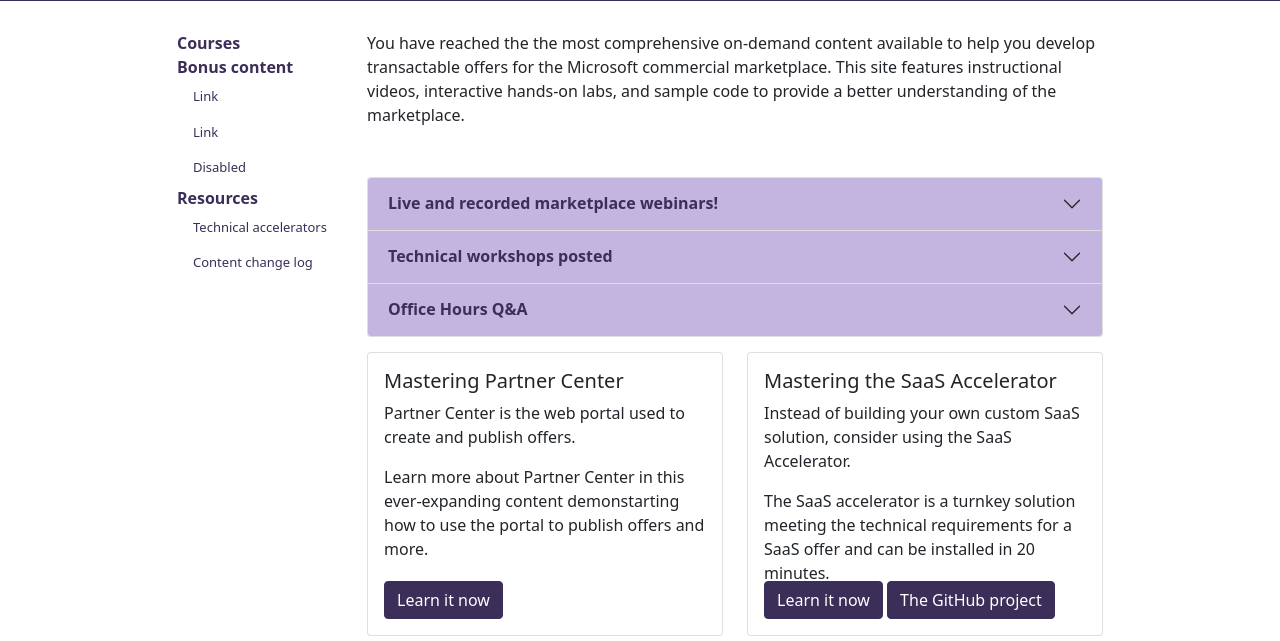
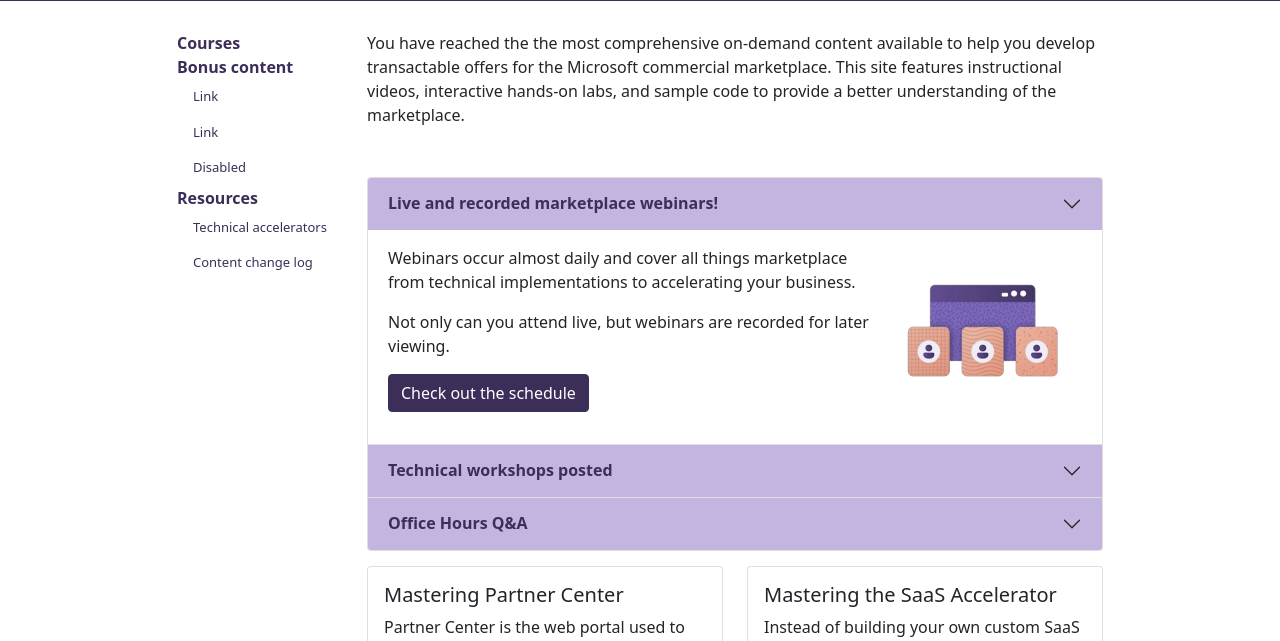
Before and after one commit to dstarr/mtm_site, a Python web app: template src/templates/index.html in a window 1280 px wide. Shown: the part 57-698 px from the top of the page. Run offline with Jinja, Linux system fonts and the light colour scheme; the template is opened without the code that fills it, so the values that code supplies are empty; some libraries are stand-ins or nearby versions.

Commit message:
added news item images

```diff
--- a/src/static/style.css
+++ b/src/static/style.css
@@ -146,6 +146,18 @@
     justify-content: center;
 }
 
+.news-icon-left {
+    float: left;
+    width: 200px;
+    padding: 10px;
+}
+
+.news-icon-right {
+    float: right;
+    width: 200px;
+    padding: 10px;
+}
+
 .top-nav-row {
     background-color: #3b2e58;
     max-height: 58px;
--- a/src/templates/news_accordian.html
+++ b/src/templates/news_accordian.html
@@ -2,12 +2,15 @@
 <div class="accordion" id="news-accordian">
   <div class="accordion-item">
     <h2 class="accordion-header" id="webinar-news"><button class="accordion-button collapsed bg-light" type="button" data-bs-toggle="collapse" data-bs-target="#collapseOne" aria-expanded="true" aria-controls="collapseOne">Live and recorded marketplace webinars!</button></h2>
-    <div id="collapseOne" class="accordion-collapse collapse" aria-labelledby="webinar-news" data-bs-parent="#news-accordian">
+    <div id="collapseOne" class="accordion-collapse collapse show" aria-labelledby="webinar-news" data-bs-parent="#news-accordian">
       <div class="accordion-body">
+
+        <img src="{{ url_for('static', filename='news-images/webinars-logo.png') }}" alt="webinar image" class="news-icon-right">
+
         <p>Webinars occur almost daily and cover all things marketplace from technical implementations to accelerating your business.</p>
         <p>Not only can you attend live, but webinars are recorded for later viewing.</p>
         <p>
-          <a class="btn btn-light" href="https://aka.ms/MTMwebinars" target="_blank">Check out the schedule</a>
+          <a class="btn btn-primary" href="https://aka.ms/MTMwebinars" target="_blank">Check out the schedule</a>
         </p>
       </div>
     </div>
@@ -16,10 +19,13 @@
     <h2 class="accordion-header" id="workshop-news"><button class="accordion-button collapsed bg-light" type="button" data-bs-toggle="collapse" data-bs-target="#collapseTwo" aria-expanded="false" aria-controls="collapseTwo">Technical workshops posted</button></h2>
     <div id="collapseTwo" class="accordion-collapse collapse" aria-labelledby="workshop-news" data-bs-parent="#news-accordian">
       <div class="accordion-body">
+
+        <img src="{{ url_for('static', filename='news-images/tech-workshops-logo.png') }}" alt="workshops image" class="news-icon-left">
+
         <p>Learn from your favorite Mastering the Marketplace content authors in live virtual workshops focused on specific technologies and offer types.</p>
         <p>Workshops are a great opportunity to get from concept to reality in building your solutions for the marketplace.</p>
-        <p>
-          <a class="btn btn-light" href="https://aka.ms/MTMworkshops" target="_blank">Sign up for a workshop</a>
+        <p style="text-align: right;">
+          <a class="btn btn-primary" href="https://aka.ms/MTMworkshops" target="_blank">Sign up for a workshop</a>
         </p>
       </div>
     </div>
@@ -28,9 +34,14 @@
     <h2 class="accordion-header" id="oh-news"><button class="accordion-button collapsed bg-light" type="button" data-bs-toggle="collapse" data-bs-target="#collapse3" aria-expanded="false" aria-controls="collapse3">Office Hours Q&A</button></h2>
     <div id="collapse3" class="accordion-collapse collapse" aria-labelledby="oh-news" data-bs-parent="#news-accordian">
       <div class="accordion-body">
+
+        <img src="{{ url_for('static', filename='news-images/office-hours-logo.png') }}" alt="office hours image" class="news-icon-right">
+
         <p>Marketplace Office Hours are live question and answer opportunities with marketplace experts to assist you and share best practices.</p>
+        <p>Join our business and technical teams for an open Q&A in sessions dedicated to partners and customer conversations.</P>
+        <p>Send questions before or chat live during the webinar.</p>
         <p>
-          <a class="btn btn-light" href="https://aka.ms/MTMofficehours" target="_blank">Join the conversation</a>
+          <a class="btn btn-primary" href="https://aka.ms/MTMofficehours" target="_blank">Join the conversation</a>
         </p>
       </div>
     </div>
```
Also changed, not shown: src/static/news-images/office-hours-logo.png (added), src/static/news-images/tech-workshops-logo.png (added), src/static/news-images/webinars-logo.png (added).
